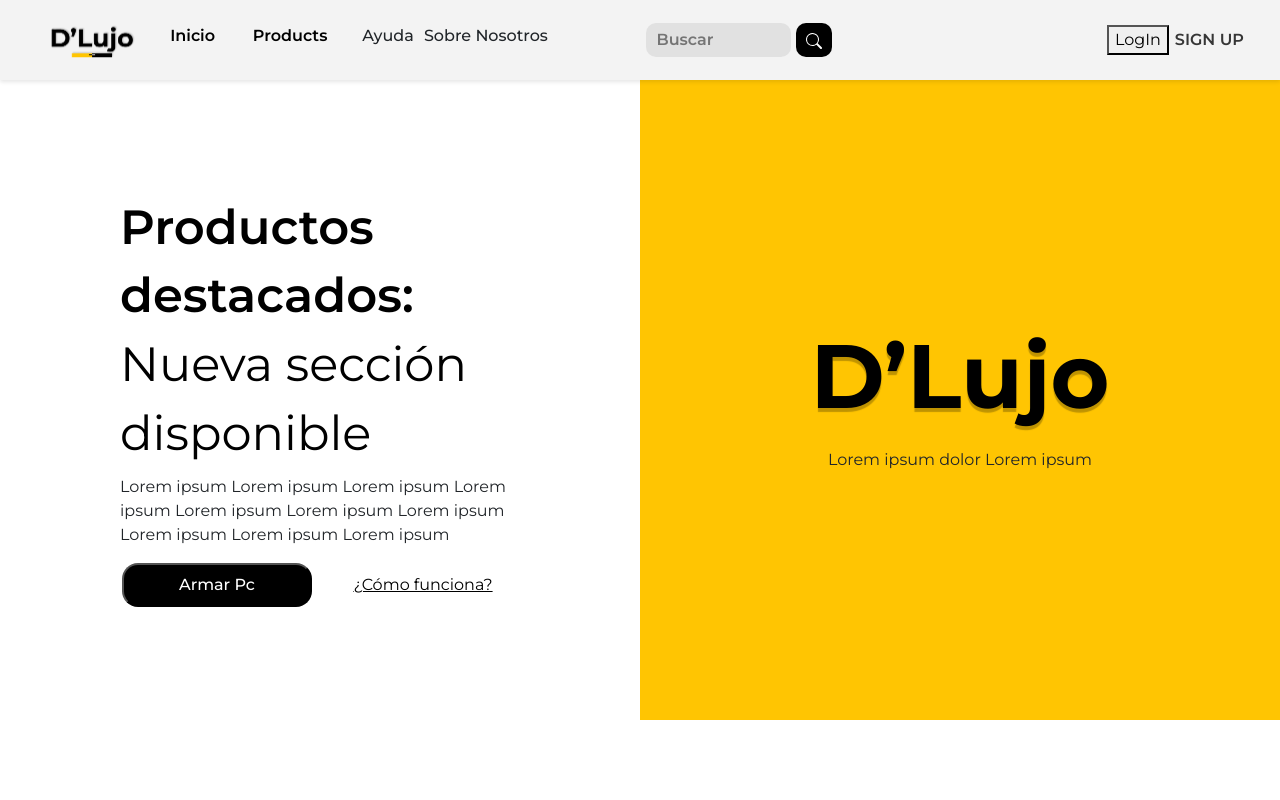
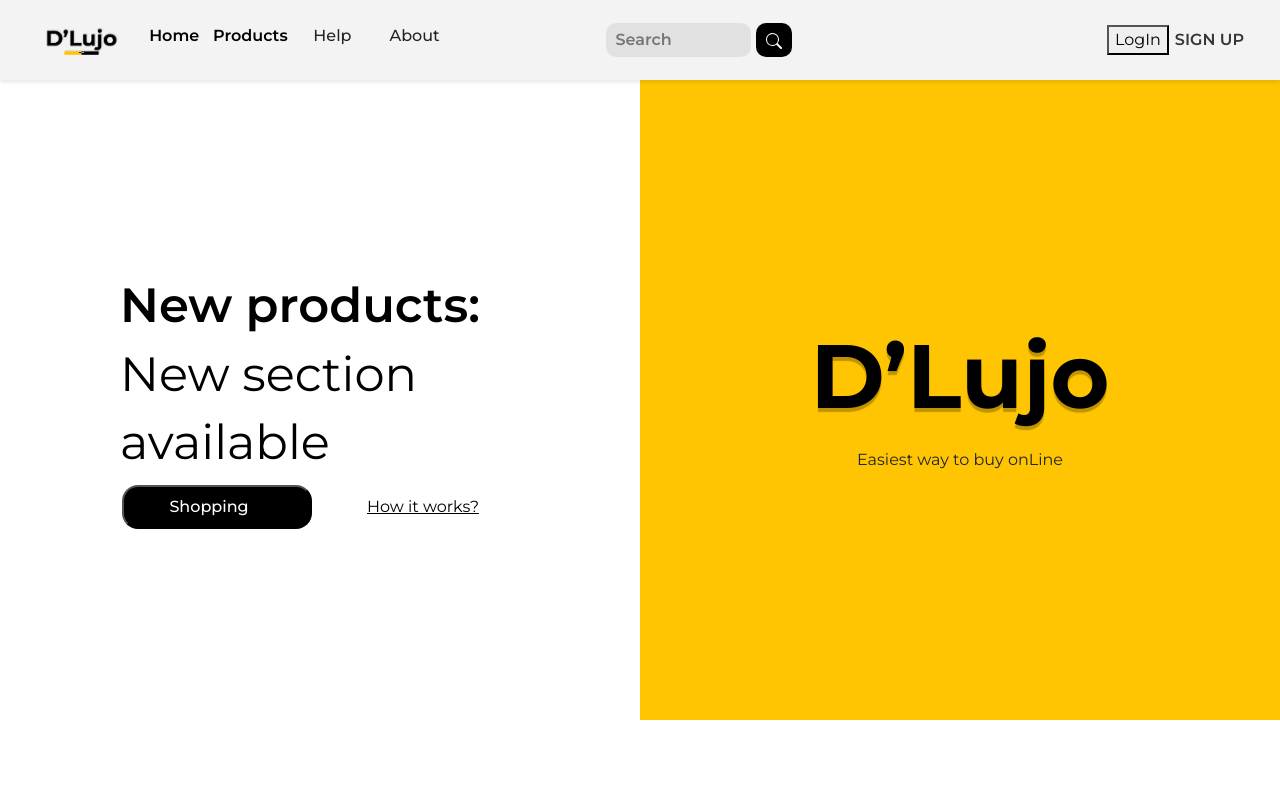
Before and after one commit to JoseSantos5455/e-Commerce-fullstackApp, a React (Create React App) app in the folder clients/: page / in a window 1280 px wide. Shown: the top 800 px of the page. Built offline with nearby package versions, Linux system fonts and the light colour scheme; no server answers.

Commit message:
en ingles

```diff
--- a/clients/src/Redux/actions/actions.js
+++ b/clients/src/Redux/actions/actions.js
@@ -2,12 +2,14 @@ import { GET_PDT, GET_DET, GET_NAM, GET_CATEGORIES, FILTER_BY_CATEGORY, ORDER_BY
 import axios from "axios"
 
 // eslint-disable-next-line
-export const getProducts = (page, size) => {
+export const getProducts =  (page, size) => {
   let endpoint = `http://localhost:3001/products`
   return async (dispatch) => {
     try {
       const response = await axios(endpoint)
       let data = response.data
+      console.log('despacha')
+
       dispatch({
         type: GET_PDT,
         payload: data,
--- a/clients/src/components/Carrousel/Carrousel.jsx
+++ b/clients/src/components/Carrousel/Carrousel.jsx
@@ -6,7 +6,7 @@ export default function Carrousel() {
       <div className={Styles.carouselItem}>
         <div className={Styles.carouselCaption}>
           <h1 className={Styles.name_logo}>D’Lujo</h1>
-          <p>Lorem ipsum dolor Lorem ipsum</p>
+          <p> Easiest way to buy onLine</p>
         </div>
       </div>
     </div>
--- a/clients/src/components/Featured/Featured.jsx
+++ b/clients/src/components/Featured/Featured.jsx
@@ -1,21 +1,31 @@
+import { Link } from 'react-router-dom'
 import styles from './Featured.module.css'
+import { useDispatch } from 'react-redux'
+import { getProducts } from '../../Redux/actions/actions'
 
 const Featured = () => {
+  let dispatch = useDispatch()
+
+  let dispatchStart = ()=>{
+    dispatch(getProducts)
+  }
+
   return (
-    <div className={`${styles.featured_container}`}>
+<div className={`${styles.featured_container}`}>
       <div className={`${styles.products_name}`}>
         <h1 className={styles.title_product}>
-          Productos destacados:
-          <span className={styles.section}> Nueva sección disponible </span>
+          New products:
+          <span className={styles.section}> New section available </span>
         </h1>
-        <p className={styles.description}>
-          Lorem ipsum Lorem ipsum Lorem ipsum Lorem ipsum Lorem ipsum Lorem
-          ipsum Lorem ipsum Lorem ipsum Lorem ipsum Lorem ipsum
-        </p>
+
       </div>
       <div className={styles.btn_container}>
-        <button className={styles.btn_better}>Armar Pc</button>
-        <button className={styles.btn_category}>¿Cómo funciona?</button>
+        <button className={styles.btn_better} >
+            <Link className={styles.btn_better} to={'/products'} >
+              Shopping
+            </Link>
+            </button>
+        <button className={styles.btn_category}>How it works?</button>
       </div>
     </div>
   )
--- a/clients/src/components/Featured/Featured.module.css
+++ b/clients/src/components/Featured/Featured.module.css
@@ -35,6 +35,7 @@
 .btn_better {
   background-color: black;
   border-radius: 1rem;
+  text-decoration: none;
   color: white;
   padding: 0.5rem 1rem;
   width: 11.875rem;
--- a/clients/src/components/navBar/Nav.jsx
+++ b/clients/src/components/navBar/Nav.jsx
@@ -50,7 +50,7 @@ export default function Nav() {
         <div className={` ${Styles.col_1}`}>
           <NavLink to="/">
             <button className={`${Styles.background} ${Styles.font}`}>
-              Inicio
+              Home
             </button>
           </NavLink>
         </div>
@@ -63,7 +63,7 @@ export default function Nav() {
                 Products
               </button>
             </NavLink>
-            <div className={`${Styles.dropdownMenu}`}>
+            {/* <div className={`${Styles.dropdownMenu}`}>
               <div className={Styles.dropdownHeader}>Discos Duros</div>
               <a href="#" className={Styles.dropdownItem}>
                 SSD
@@ -71,21 +71,21 @@ export default function Nav() {
               <a href="#" className={Styles.dropdownItem}>
                 Rígido
               </a>
-            </div>
+            </div> */}
           </div>
         </div>
         <div className={` ${Styles.col_1}`}>
-          <h6 className={Styles.font}>Ayuda</h6>
+          <h6 className={Styles.font}>Help</h6>
         </div>
         <div className={` ${Styles.col_4}`}>
-          <h6 className={Styles.font}>Sobre Nosotros</h6>
+          <h6 className={Styles.font}>About</h6>
         </div>
       </div>
       <div className={` ${Styles.col_4}`}>
         <div className={`${Styles.col_search} `}>
           <input
             type="text"
-            placeholder="Buscar"
+            placeholder="Search"
             className={`${Styles.searchInput}`}
             onChange={handleSearch}
           />
--- a/clients/src/pages/Buy/BuyView.jsx
+++ b/clients/src/pages/Buy/BuyView.jsx
@@ -5,7 +5,7 @@ import OrderBy from '../../components/OrderBy/OrderBy'
 import Filters from '../../components/Filters/Filters'
 import ListCard from '../../components/Card/ListCard'
 import Nav from '../../components/navBar/Nav'
-import { useDispatch } from 'react-redux'
+import { useDispatch, useSelector } from 'react-redux'
 import {
   getProducts,
   filterByGenres,
@@ -20,7 +20,9 @@ export default function BuyView() {
   let dispatch = useDispatch()
 
 
-
+  useEffect(()=>{
+    dispatch(getProducts())
+  },[])
 
   function handlerCategories(e) {
     e.preventDefault()
@@ -34,6 +36,8 @@ export default function BuyView() {
   function handlerByPrice(e) {
     dispatch(orderByPrice(e))
   }
+
+
 
   return (
     <div>
--- a/clients/src/pages/Landing/Start.jsx
+++ b/clients/src/pages/Landing/Start.jsx
@@ -5,7 +5,11 @@ import Carrousel from '../../components/Carrousel/Carrousel'
 import Footer from '../../components/Footer/Footer'
 
 
+
+
 export default function Start() {
+
+
   return (
     <div className={Styles.container}>
       <div className={Styles.wrapper}>
```
